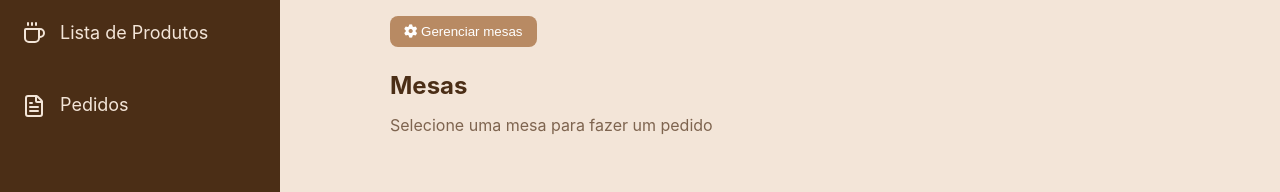
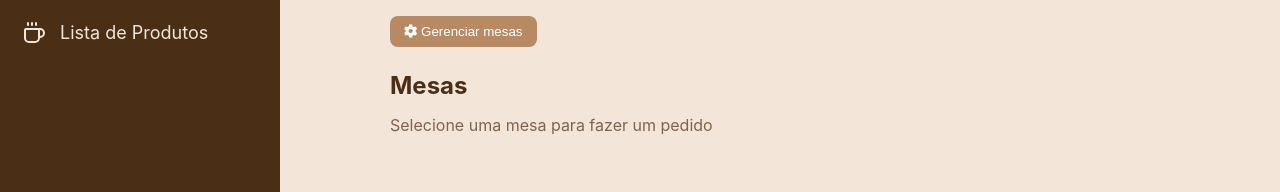
Before and after one commit to Astaphaanos/cardapiocafe, a plain HTML site: page frontend/public/pages/home.html in a window 1280 px wide. Shown: the part 263-455 px from the top of the page. Drawn offline with nearby package versions, Linux system fonts and the light colour scheme; no server answers.

Commit message:
Finalizando Projeto

```diff
--- a/frontend/public/components/sidebar.html
+++ b/frontend/public/components/sidebar.html
@@ -14,10 +14,5 @@
        <i data-lucide="coffee"></i>
       Lista de Produtos
     </a></li>
-
-    <li><a href="#">
-       <i data-lucide="file-text"></i>
-      Pedidos
-    </a></li>
   </ul>
 </aside>
```
Also changed, not shown: frontend/public/assets/homePage.png (added).
